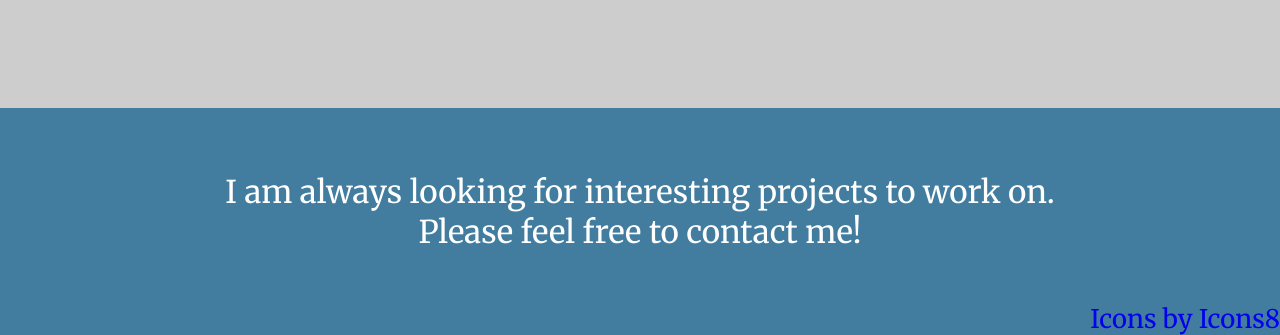
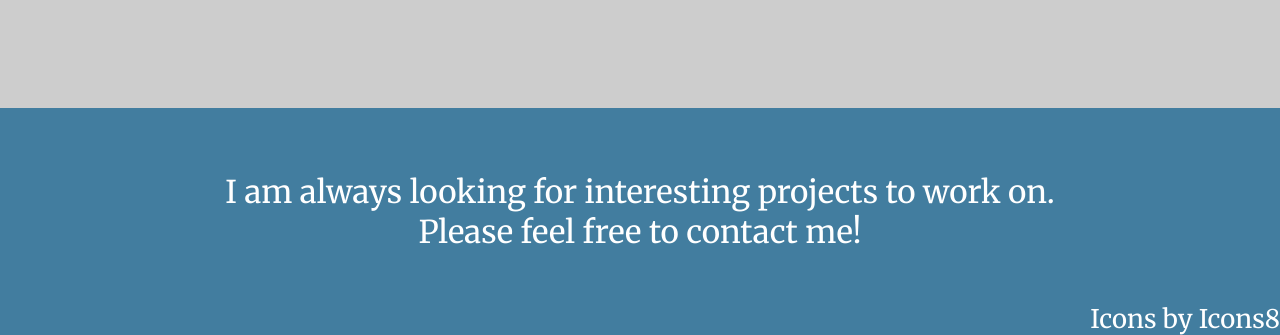
Before and after one commit to Thersis94/Portfolio-Page, a plain HTML site: page index.html in a window 1280 px wide. Shown: the part 2636-2971 px from the top of the page. Drawn offline with nearby package versions, Linux system fonts and the light colour scheme.

Commit message:
Fixed accessibility issue with the attribution link.

```diff
--- a/index.html
+++ b/index.html
@@ -210,7 +210,7 @@
             I am always looking for interesting projects to work on.<br>Please feel free to contact me!
         </p>
         <small class="icons8-link">
-            <a target="_blank" aria-label="Icons8 website" href="https://icons8.com/icon/39854/javascript">Icons by Icons8</a>
+            <a class='icons8' target="_blank" aria-label="Icons8 website" href="https://icons8.com/icon/39854/javascript">Icons by Icons8</a>
         </small>
     </footer>
     <script src="https://ajax.googleapis.com/ajax/libs/jquery/3.4.1/jquery.min.js"></script>
--- a/style.css
+++ b/style.css
@@ -378,6 +378,10 @@ svg:hover path {
   padding: 0;
 }
 
+.icons8 {
+  color: white;
+}
+
 /*--------------------------------------------------------------------------*/
 
 @media screen and (min-width: 1000px) {
@@ -545,7 +549,6 @@ svg:hover path {
     font-size: calc(16px + 1.2vw);
   }
   .icons8-link {
-    color: white;
     margin : 2vw 0 0 0;
     width: 100%;
     text-align: right;
```
